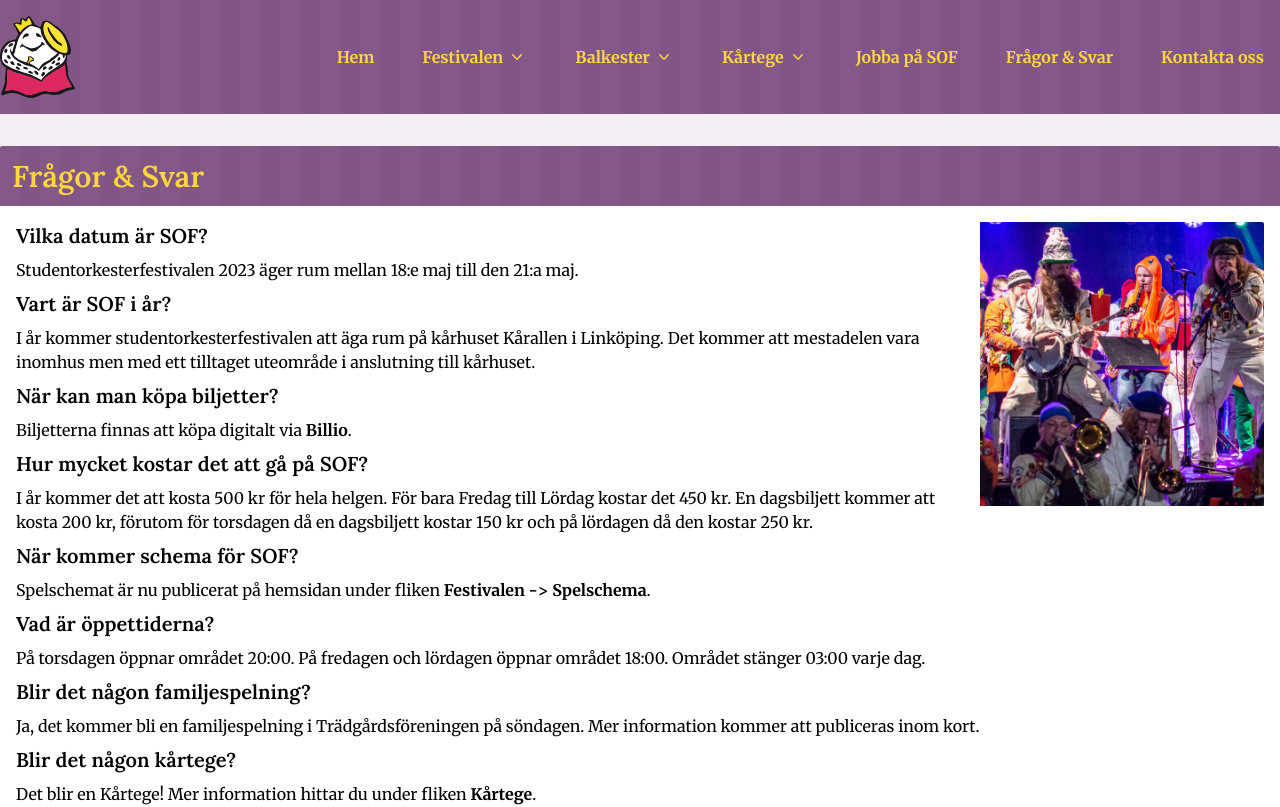
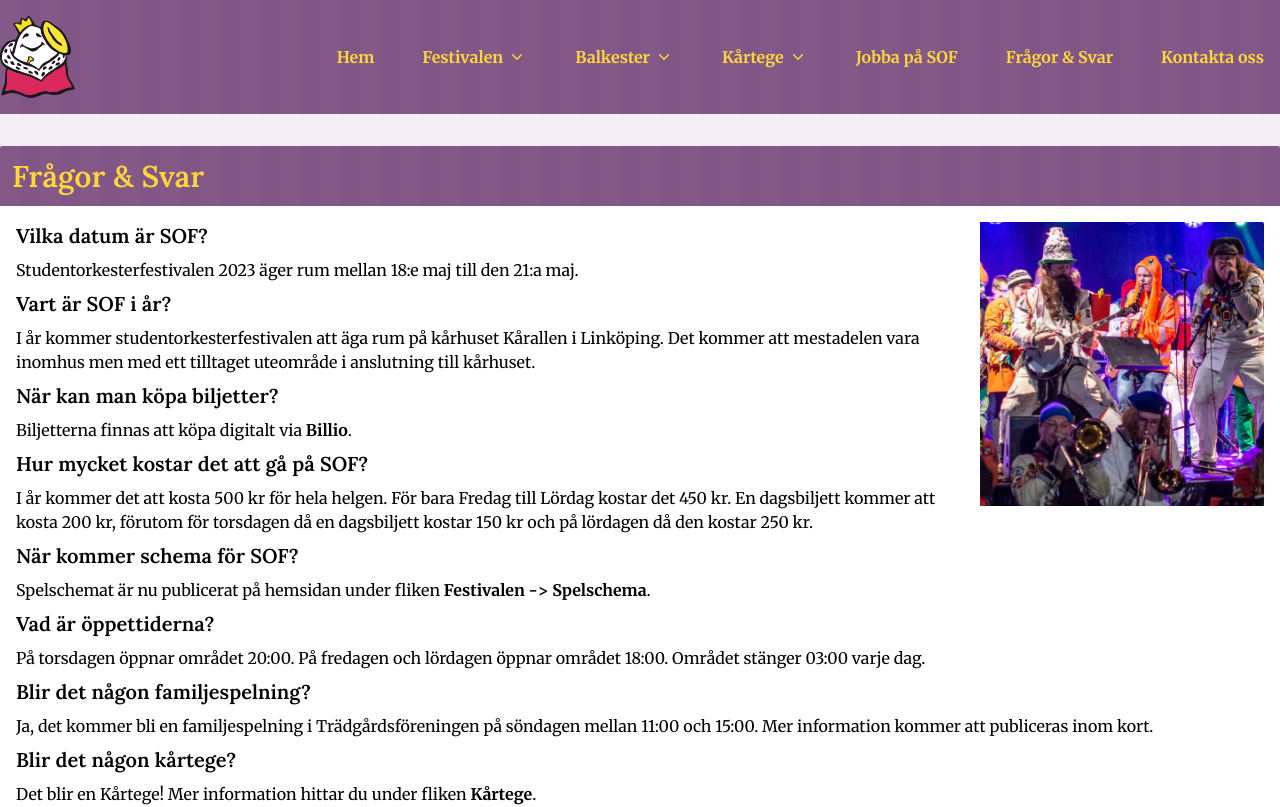
Before and after one commit to WheresMarco/SOF23, a Next.js app: page /fragor-svar in a window 1280 px wide. Shown: the top 807 px of the page. Built offline with nearby package versions, Linux system fonts and the light colour scheme.

Commit message:
Fix prev.

```diff
--- a/app/fragor-svar/page.js
+++ b/app/fragor-svar/page.js
@@ -84,7 +84,7 @@ export default function FragorSvar() {
             Blir det någon familjespelning?
           </h3>
           <p>
-            Ja, det kommer bli en familjespelning i Trädgårdsföreningen på söndagen. Mer information kommer att publiceras inom kort.
+            Ja, det kommer bli en familjespelning i Trädgårdsföreningen på söndagen mellan 11:00 och 15:00. Mer information kommer att publiceras inom kort.
           </p>
 
           <h3 className={`${lora.className} text-xl font-semibold`}>
```
